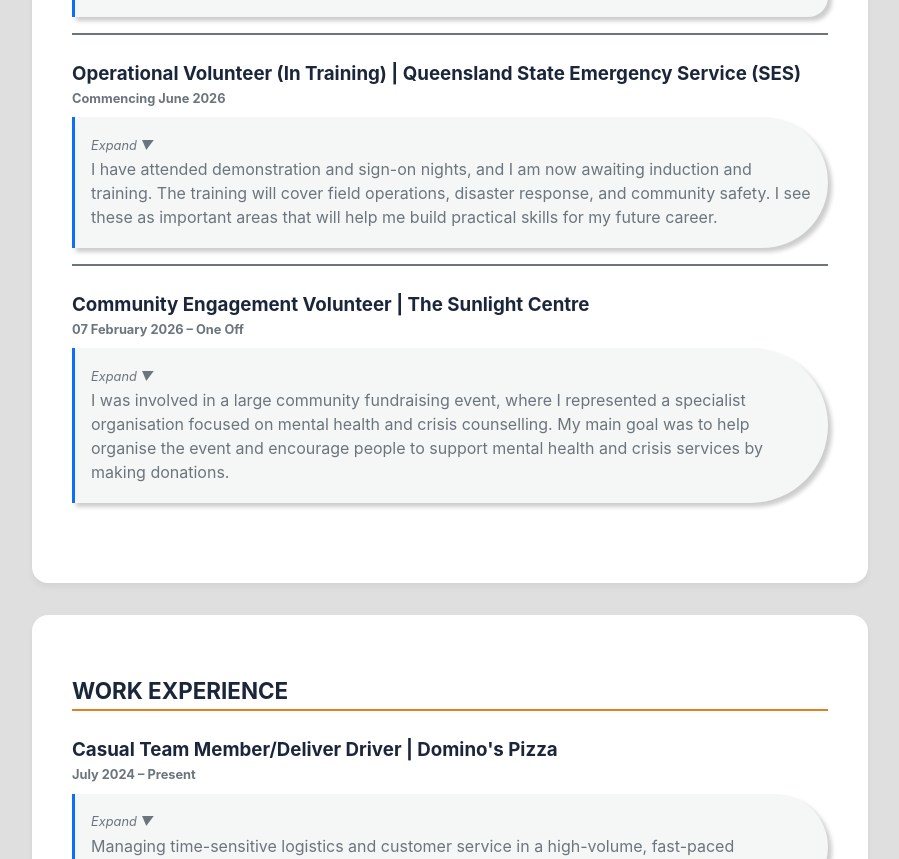
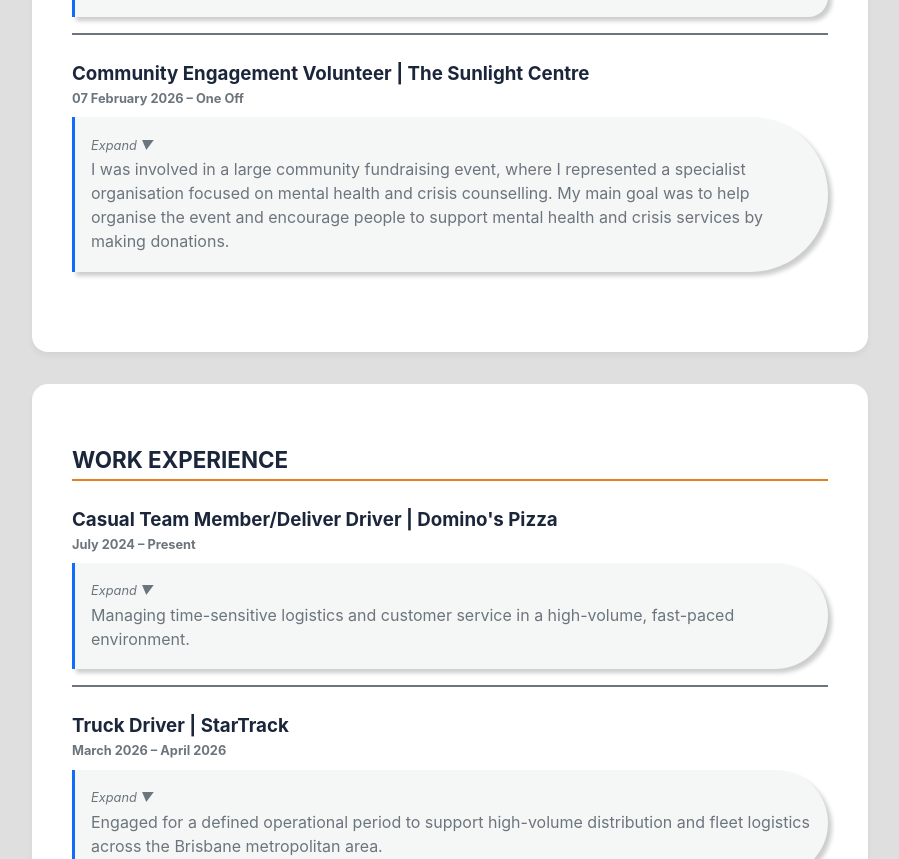
Before and after one commit to Archimedes-314/Archimedes-314.github.io, a plain HTML site: page personal/index.html in a window 1280 px wide. Shown: the part 2020-2879 px from the top of the page, without its empty margins (190-1089 px from the left). Drawn offline with Linux system fonts and the light colour scheme.

Commit message:
Removed: SES Section until training starts (available in html file)

```diff
--- a/personal/index.html
+++ b/personal/index.html
@@ -100,6 +100,7 @@
             </p>
           </div>
           <div class="expanded" id="tafe-expanded">
+            <!-- FILL OUT WITH KEY EVENTS WHEN THEY OCCUR -->
             <!-- <h4>Key Competencies</h4>
             <ul>
               <li>This is some temp text</li>
@@ -281,7 +282,8 @@
           </div>
         </div>
 
-        <div class="entry">
+        <!-- BRING BACK WHEN TRAINING COMMENCES -->
+        <!-- <div class="entry">
           <h3>
             Operational Volunteer (In Training) | Queensland State Emergency
             Service (SES)
@@ -343,7 +345,7 @@
               </p>
             </div>
           </div>
-        </div>
+        </div> -->
 
         <div class="entry">
           <h3>Community Engagement Volunteer | The Sunlight Centre</h3>
@@ -676,6 +678,7 @@
         </div>
       </section>
 
+      <!-- BRING BACK WHEN READY TO SHARE -->
       <!-- <section id="documentation">
         <h2>Professional Documentation</h2>
         <div class="entry">
```
